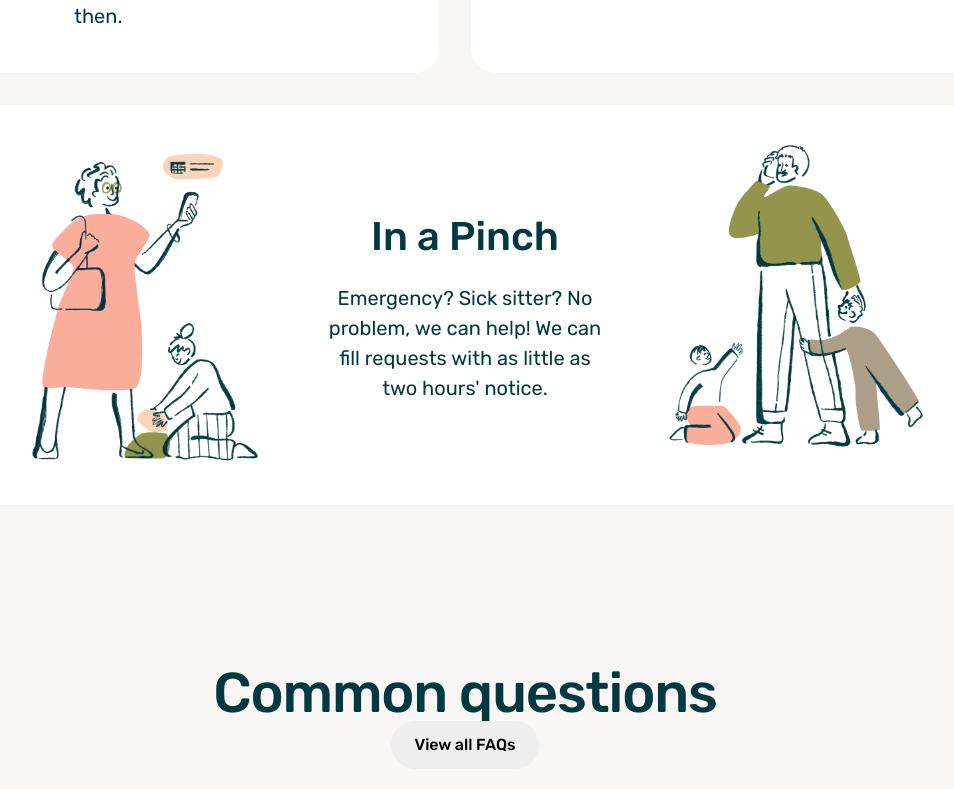
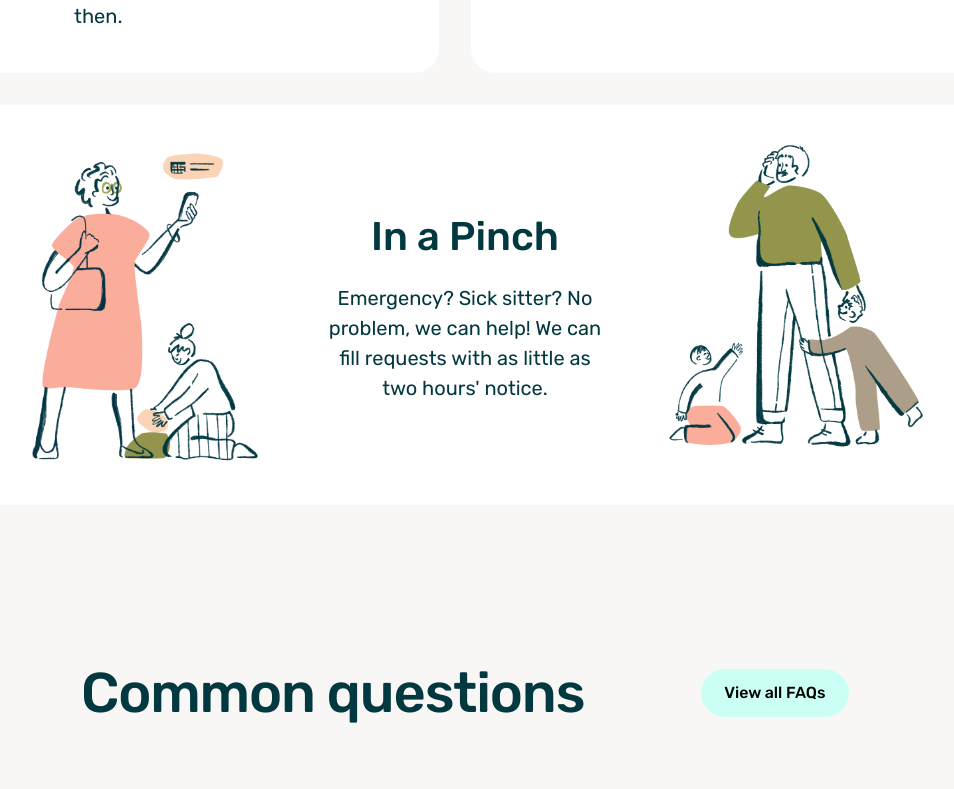
Before and after one commit to samsonc89/otter-replica, a React (Vite) app: page / in a window 1280 px wide. Shown: the part 3222-4011 px from the top of the page, without its empty margins (175-1129 px from the left). Built offline with nearby package versions, Linux system fonts and the light colour scheme.

Commit message:
Set up alignment of seciton

```diff
--- a/src/containers/Questions/questions.css
+++ b/src/containers/Questions/questions.css
@@ -0,0 +1,14 @@
+.questions-section {
+  width: 60%;
+  margin: 0 auto;
+}
+
+.questions-header {
+  display: flex;
+  justify-content: space-between;
+  align-items: center;
+}
+
+.faqs-btn {
+  background-color: #ccfff3;
+}
```
